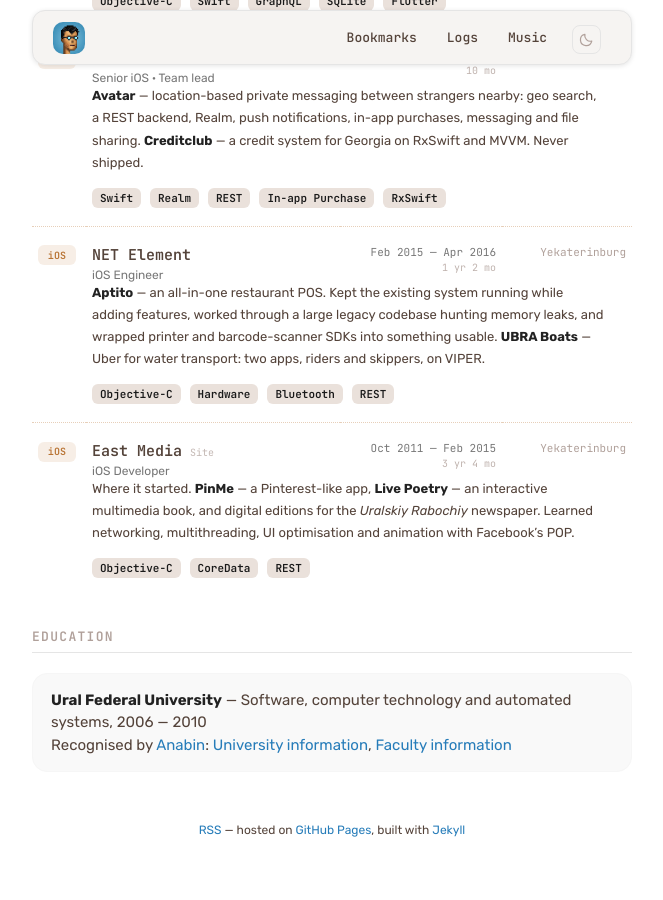
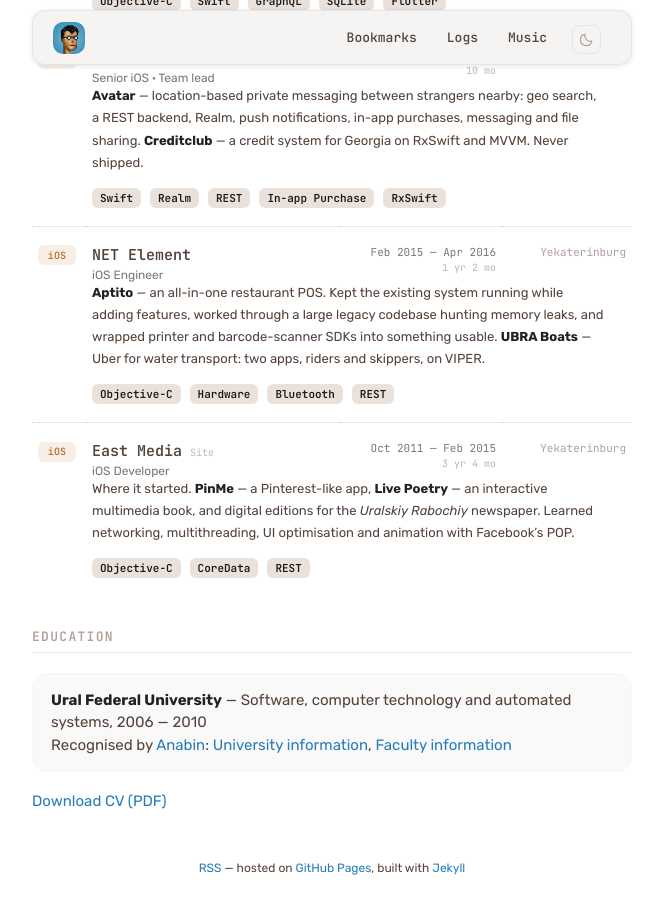
Before and after one commit to alobanov/alobanov.github.io, a Jekyll site: the page built from resume_en.md, in a window 1280 px wide and 900 px high, scrolled down 1817 px. Shown: the whole window, without its empty margins (308-971 px from the left). Built offline with Jekyll 4.4.1, drawn with Linux system fonts in a browser that asks for light colours; before the commit the page ends 2679 px from its top, so only the background shows below that.

Commit message:
feat(cv): add downloadable PDF resume

```diff
--- a/resume_en.md
+++ b/resume_en.md
@@ -72,4 +72,8 @@
 {{ markdown_content | markdownify }}
 </div>
 
+<p class="cv-download">
+  <a href="../files/Aleksei_Lobanov_CV.pdf" target="_blank" rel="noopener">Download CV (PDF)</a>
+</p>
+
 {% include grain_import.html %}
```
Also changed, not shown: 1 other file.
